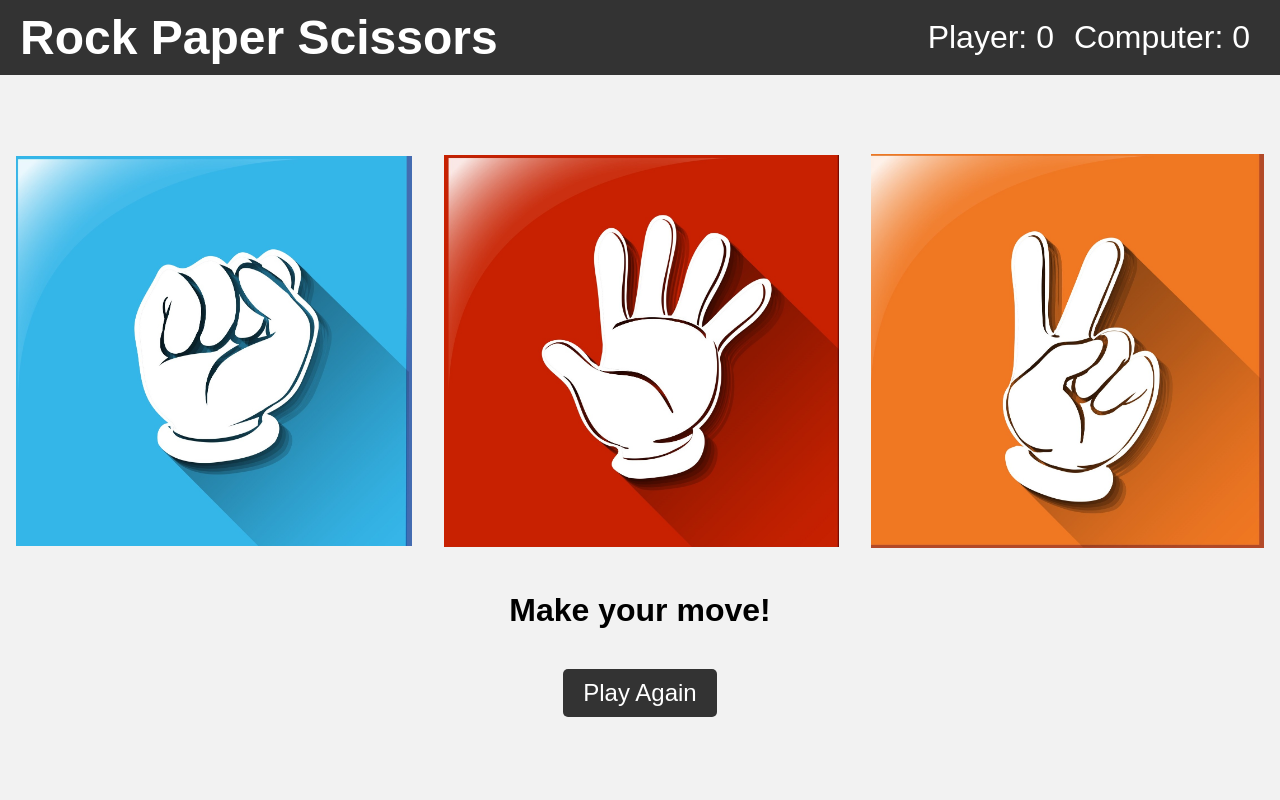
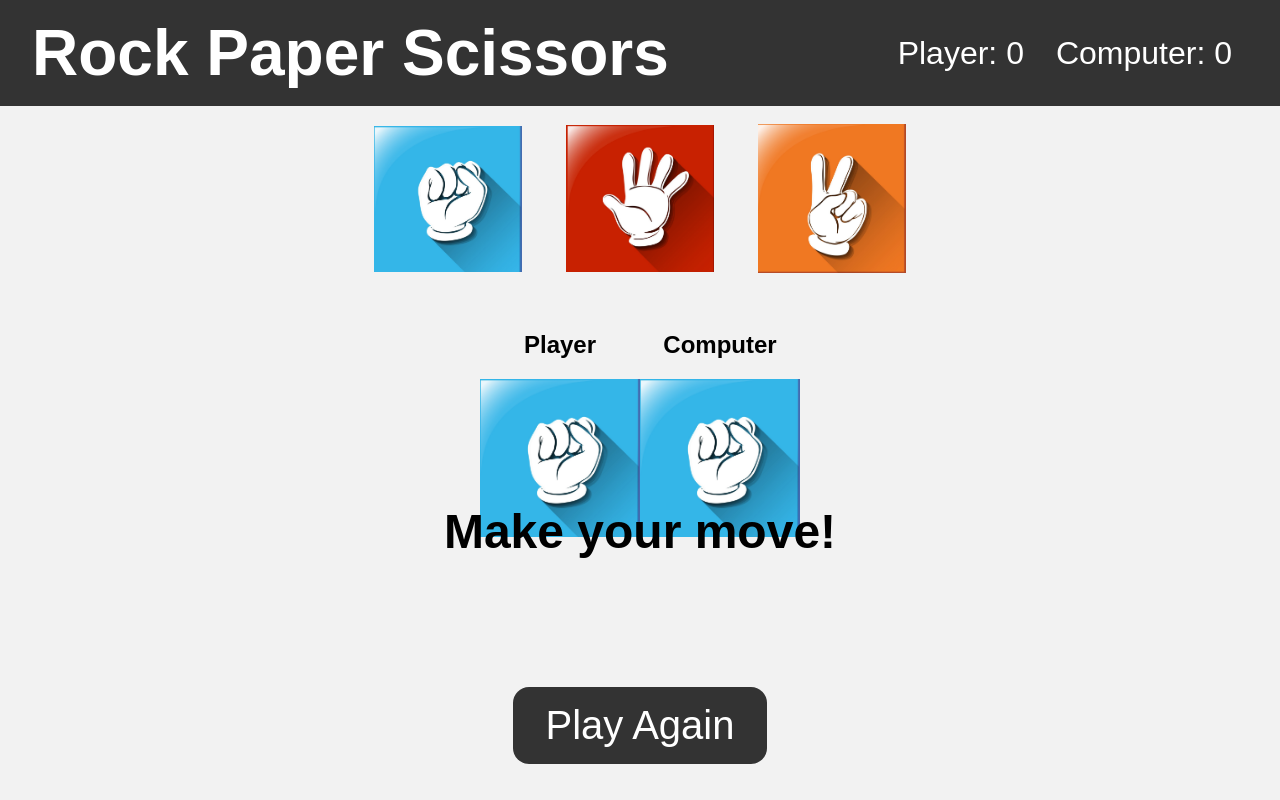
Before and after one commit to MAHIN0093/rockPaperScissors, a plain HTML site: page index.html in a window 1280 px wide. Drawn offline with Linux system fonts and the light colour scheme.

Commit message:
Add the computer player

```diff
--- a/index.html
+++ b/index.html
@@ -18,6 +18,16 @@
 			<button id="paper"><img src="images/paper.jpg"></button>
 			<button id="scissors"><img src="images/scissors.jpg"></button>
 		</div>
+		<div class="gamebox">
+			<div class="player">
+				<h2>Player</h2>
+				<img id="player-choice" src="images/rock.jpg">
+			</div>
+			<div class="computer">
+				<h2>Computer</h2>
+				<img id="computer-choice" src="images/rock.jpg">
+			</div>
+		</div>
 		<div class="result">
 			<h2>Make your move!</h2>
 			<p id="round-result"></p>
--- a/script.js
+++ b/script.js
@@ -6,13 +6,18 @@ const playerScoreSpan = document.querySelector("#player-score");
 const computerScoreSpan = document.querySelector("#computer-score");
 const roundResult = document.querySelector("#round-result");
 const playAgainBtn = document.querySelector("#play-again");
+const player_choice = document.getElementById('player-choice');
+const computer_choice = document.getElementById('computer-choice');
 
 function getComputerChoice() {
     const randomIndex = Math.floor(Math.random() * choices.length);
-    return choices[randomIndex];
+    const compMove = choices[randomIndex];
+    computer_choice.src = `images/${compMove}.jpg`;
+    return compMove;
 }
 
 function playRound(playerChoice) {
+    player_choice.src = `images/${playerChoice}.jpg`;
     const computerChoice = getComputerChoice();
     let result;
 
--- a/style.css
+++ b/style.css
@@ -8,7 +8,7 @@ body {
 header {
     background-color: #333;
     color: #fff;
-	padding: 10px 20px;
+    padding: 2vh 4vh;
     display: flex;
     justify-content: space-between;
     align-items: center;
@@ -16,7 +16,7 @@ header {
 
 header h1 {
     margin: 0;
-	font-size: 3rem;
+    font-size: 8vh;
 }
 
 .score {
@@ -24,8 +24,8 @@ header h1 {
 }
 
 .score p {
-	margin: 0 10px;
-	font-size: 2rem;
+    margin: 0 2vh;
+    font-size: 4vh;
 }
 
 main {
@@ -33,20 +33,22 @@ main {
     flex-direction: column;
     justify-content: center;
     align-items: center;
-	height: calc(100vh - 80px);
+    height: calc(100vh - 16vh);
 }
 
 .selection {
     display: flex;
     justify-content: center;
-	margin-bottom: 40px;
+    margin-bottom: 8vh;
 }
 
 .selection button {
     background-color: transparent;
     border: none;
-	margin: 0 10px;
+    margin: 0 2vh;
     transition: transform .2s ease-in-out;
+    height: 20vh;
+    width: 20vh;
 }
 
 .selection button:hover {
@@ -65,26 +67,27 @@ main {
 }
 
 .result h2 {
-	font-size: 2rem;
-	margin: 0 0 20px;
+    font-size: 6vh;
+    margin: 0 0 8vh;
 }
 
 .result p {
-	font-size: 1.5rem;
-	margin: 0 0 20px;
+    font-size: 5vh;
+    margin: 0 0 8vh;
 }
 
 #round-result {
     font-weight: bold;
+    font-size: 6vh;
 }
 
 #play-again {
     background-color: #333;
     color: #fff;
     border: none;
-	padding: 10px 20px;
-	font-size: 1.5rem;
-	border-radius: 5px;
+    padding: 2vh 4vh;
+    font-size: 5vh;
+    border-radius: 2vh;
     cursor: pointer;
     transition: background-color .2s ease-in-out;
 }
@@ -92,3 +95,32 @@ main {
 #play-again:hover {
     background-color: #555;
 }
+
+.gamebox {
+    display: flex;
+    justify-content: center;
+    align-items: center;
+    flex-wrap: wrap;
+}
+
+.gamebox div {
+    width: 20vh;
+    height: 20vh;
+    display: flex;
+    justify-content: center;
+    align-items: center;
+}
+
+.gamebox img {
+    max-width: 100%;
+    max-height: 100%;
+    object-fit: contain;
+}
+
+.player {
+    flex-direction: column;
+}
+
+.computer {
+    flex-direction: column;
+}
```
Lines whose indentation alone changed are shown as unchanged.
